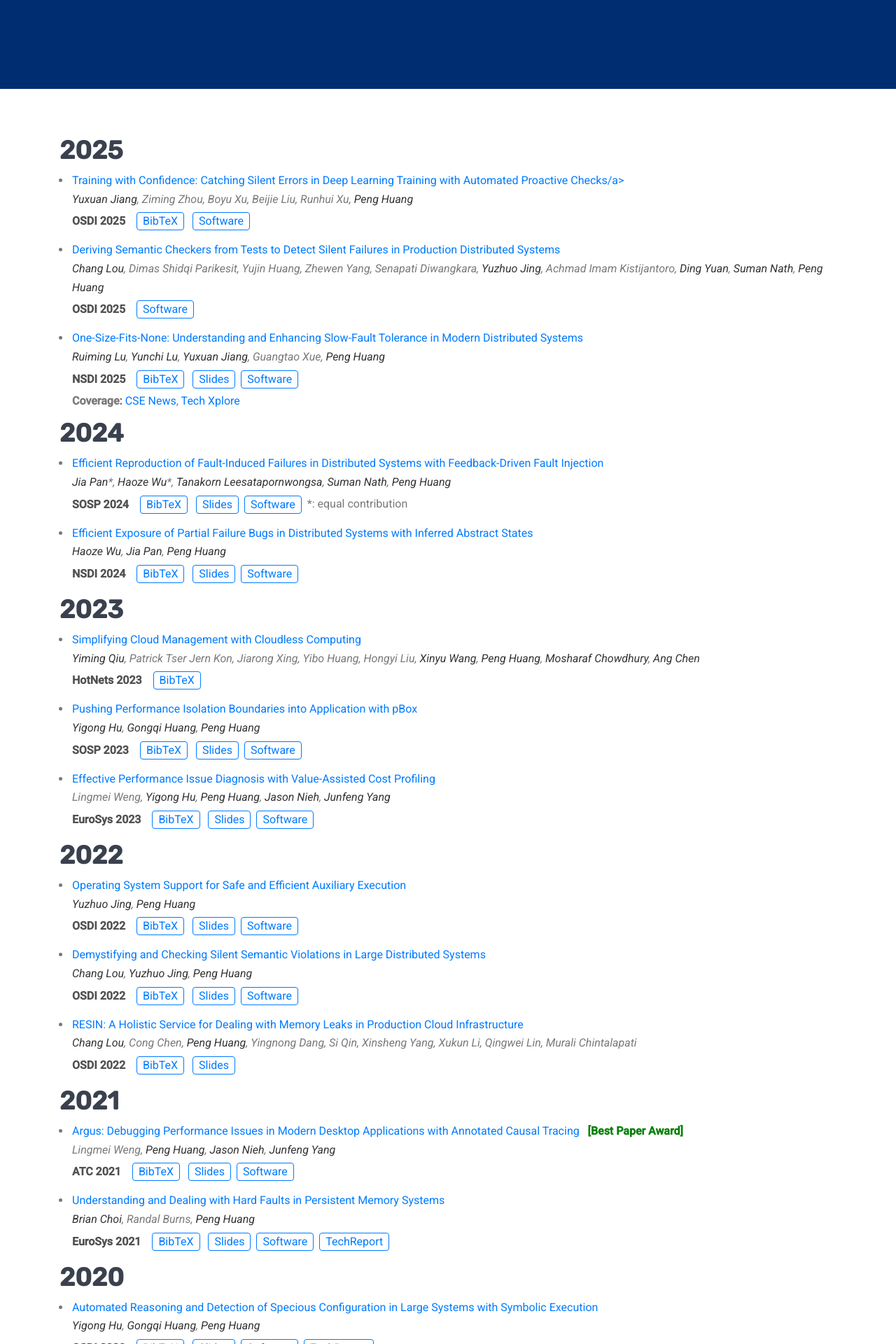
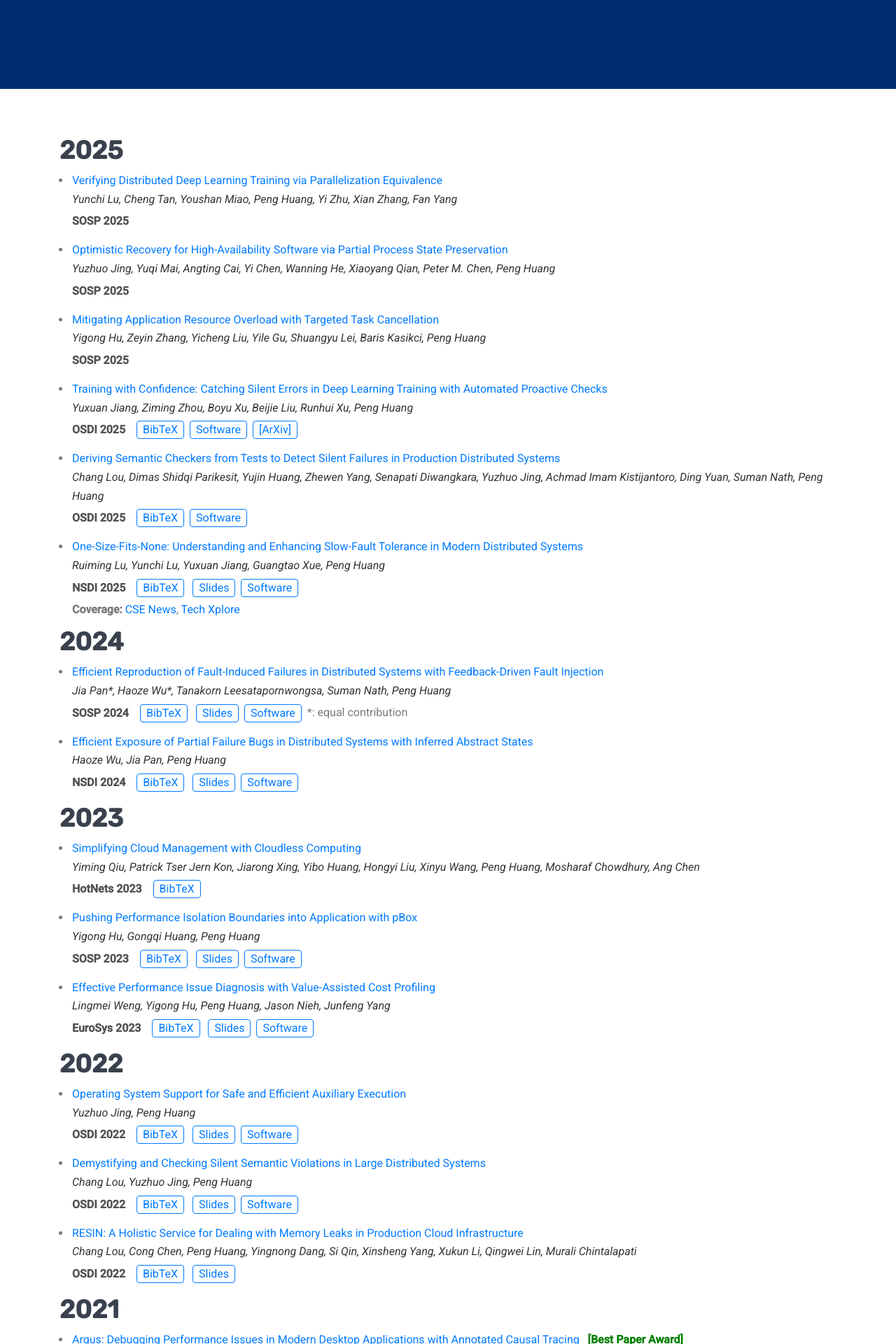
Before and after one commit to OrderLab/orderlab.github.io, a Jekyll site: the page built from pubs.html, in a window 1280 px wide. Shown: the part 413-2333 px from the top of the page at 70% size. Built offline with Jekyll 4.4.1, drawn with Linux system fonts in a browser that asks for light colours.

Commit message:
update pubs

```diff
--- a/_includes/head.html
+++ b/_includes/head.html
@@ -17,4 +17,5 @@
   <link rel="stylesheet" href="{{ '/vendors/flaticon/flaticon.css' | relative_url }}" />
   <link rel="stylesheet" href="{{ '/vendors/owl-carousel/owl.carousel.min.css' | relative_url }}">
   <link rel="stylesheet" href="{{ '/assets/css/style.css' | relative_url }}">
+  <link rel="stylesheet" href="{{ '/assets/css/site.css' | relative_url }}">
 </head>
--- a/_layouts/publication.html
+++ b/_layouts/publication.html
@@ -1,3 +1,5 @@
+<section class="section-margin">
+    <div class="container">
 {%- assign allpubs = site.data.allpubs -%}
 {%- assign prevyear = null -%}
 {%- for pub in allpubs -%}
@@ -12,3 +14,5 @@
   {%- include pubitem.html pub=pub -%}
 {%- endfor %}
       </ul>
+    </div>
+</section>
--- /dev/null
+++ b/assets/css/site.css
@@ -0,0 +1,3 @@
+.authorlist i {
+  color: #333;
+}
--- a/pubs.html
+++ b/pubs.html
@@ -3,19 +3,33 @@ layout: default
 title: Publications
 ---
 <section class="section-margin">
-	<div class="container">
+    <div class="container">
       <h2 id="publications">2025</h2>
       <ul class="publications">
         <li>
-          <a target="_blank" href="paper/traincheck-osdi25-preprint.pdf">Training with Confidence: Catching Silent Errors in Deep Learning Training with Automated Proactive Checks/a><br>
-          <span class="authorlist"><i><a href="https://essoz.github.io" class="nodec">Yuxuan Jiang</a>, </i><i>Ziming Zhou, </i><i>Boyu Xu, </i><i>Beijie Liu, </i><i>Runhui Xu, </i><i><a href="https://web.eecs.umich.edu/~ryanph" class="nodec">Peng Huang</a><br></i></span>
-          <a target="_blank" href="https://www.usenix.org/conference/osdi25" class="conf"><b>OSDI 2025</b></a>&nbsp;&nbsp;<a target="_blank" class="btn btn-outline-primary publinkitem" href="paper/traincheck-osdi25.bib">BibTeX</a>
-          &nbsp;&nbsp;<a target="_blank" class="btn btn-outline-primary publinkitem" href="https://github.com/OrderLab/TrainCheck">Software</a>
+          <a target="_blank" href="#">Verifying Distributed Deep Learning Training via Parallelization Equivalence</a><br>
+          <span class="authorlist"><i><a href="https://mercury-browser-ede.notion.site/yunchi" class="nodec">Yunchi Lu</a>, </i><i><a href="https://naizhengtan.github.io" class="nodec">Cheng Tan</a>, </i><i><a href="https://www.microsoft.com/en-us/research/people/yomia" class="nodec">Youshan Miao</a>, </i><i><a href="https://web.eecs.umich.edu/~ryanph" class="nodec">Peng Huang</a>, </i><i><a href="https://www.microsoft.com/en-us/research/people/yizhu1" class="nodec">Yi Zhu</a>, </i><i><a href="https://www.microsoft.com/en-us/research/people/zhxian" class="nodec">Xian Zhang</a>, </i><i><a href="https://www.microsoft.com/en-us/research/people/fanyang" class="nodec">Fan Yang</a><br></i></span>
+          <a target="_blank" href="https://sigops.org/s/conferences/sosp/2025/" class="conf"><b>SOSP 2025</b></a>
         </li>
         <li>
-          <a target="_blank" href="#">Deriving Semantic Checkers from Tests to Detect Silent Failures in Production Distributed Systems</a><br>
+          <a target="_blank" href="#">Optimistic Recovery for High-Availability Software via Partial Process State Preservation</a><br>
+          <span class="authorlist"><i><a href="https://osdi.dev" class="nodec">Yuzhuo Jing</a>, </i><i>Yuqi Mai, </i><i>Angting Cai, </i><i><a href="https://chenyi.world" class="nodec">Yi Chen</a>, </i><i><a href="https://hwanning.netlify.app" class="nodec">Wanning He</a>, </i><i>Xiaoyang Qian, </i><i><a href="https://web.eecs.umich.edu/~pmchen" class="nodec">Peter M. Chen</a>, </i><i><a href="https://web.eecs.umich.edu/~ryanph" class="nodec">Peng Huang</a><br></i></span>
+          <a target="_blank" href="https://sigops.org/s/conferences/sosp/2025/" class="conf"><b>SOSP 2025</b></a>
+        </li>
+        <li>
+          <a target="_blank" href="#">Mitigating Application Resource Overload with Targeted Task Cancellation</a><br>
+          <span class="authorlist"><i><a href="https://yigonghu.github.io" class="nodec">Yigong Hu</a>, </i><i>Zeyin Zhang, </i><i>Yicheng Liu, </i><i>Yile Gu, </i><i>Shuangyu Lei, </i><i><a href="https://homes.cs.washington.edu/~baris" class="nodec">Baris Kasikci</a>, </i><i><a href="https://web.eecs.umich.edu/~ryanph" class="nodec">Peng Huang</a><br></i></span>
+          <a target="_blank" href="https://sigops.org/s/conferences/sosp/2025/" class="conf"><b>SOSP 2025</b></a>
+        </li>
+        <li>
+          <a target="_blank" href="paper/traincheck-osdi25-preprint.pdf">Training with Confidence: Catching Silent Errors in Deep Learning Training with Automated Proactive Checks</a><br>
+          <span class="authorlist"><i><a href="https://essoz.github.io" class="nodec">Yuxuan Jiang</a>, </i><i>Ziming Zhou, </i><i>Boyu Xu, </i><i>Beijie Liu, </i><i>Runhui Xu, </i><i><a href="https://web.eecs.umich.edu/~ryanph" class="nodec">Peng Huang</a><br></i></span>
+          <a target="_blank" href="https://www.usenix.org/conference/osdi25" class="conf"><b>OSDI 2025</b></a>&nbsp;&nbsp;<a target="_blank" class="btn btn-outline-primary publinkitem" href="paper/traincheck-osdi25.bib">BibTeX</a>&nbsp;&nbsp;<a target="_blank" class="btn btn-outline-primary publinkitem" href="https://github.com/OrderLab/TrainCheck">Software</a>&nbsp;&nbsp;<a target="_blank" role="button" class="btn btn-outline-primary publinkitem" href="https://www.arxiv.org/abs/2506.14813">[ArXiv]</a>
+        </li>
+        <li>
+          <a target="_blank" href="paper/t2c-osdi25-preprint.pdf">Deriving Semantic Checkers from Tests to Detect Silent Failures in Production Distributed Systems</a><br>
           <span class="authorlist"><i><a href="https://www.cs.jhu.edu/~chlou/about" class="nodec">Chang Lou</a>, </i><i>Dimas Shidqi Parikesit, </i><i>Yujin Huang, </i><i>Zhewen Yang, </i><i>Senapati Diwangkara, </i><i><a href="https://osdi.dev" class="nodec">Yuzhuo Jing</a>, </i><i>Achmad Imam Kistijantoro, </i><i><a href="http://www.eecg.toronto.edu/~yuan" class="nodec">Ding Yuan</a>, </i><i><a href="https://www.microsoft.com/en-us/research/people/sumann" class="nodec">Suman Nath</a>, </i><i><a href="https://web.eecs.umich.edu/~ryanph" class="nodec">Peng Huang</a><br></i></span>
-          <a target="_blank" href="https://www.usenix.org/conference/osdi25" class="conf"><b>OSDI 2025</b></a>&nbsp;&nbsp;<a target="_blank" class="btn btn-outline-primary publinkitem" href="https://github.com/OrderLab/T2C">Software</a>
+          <a target="_blank" href="https://www.usenix.org/conference/osdi25" class="conf"><b>OSDI 2025</b></a>&nbsp;&nbsp;<a target="_blank" class="btn btn-outline-primary publinkitem" href="paper/t2c-osdi25.bib">BibTeX</a>&nbsp;&nbsp;<a target="_blank" class="btn btn-outline-primary publinkitem" href="https://github.com/OrderLab/T2C">Software</a>
         </li>
         <li>
           <a target="_blank" href="paper/xinda-nsdi25-preprint.pdf">One-Size-Fits-None: Understanding and Enhancing Slow-Fault Tolerance in Modern Distributed Systems</a><br>
@@ -50,13 +64,13 @@ title: Publications
         </li>
         <li>
           <a target="_blank" href="paper/pbox-sosp23.pdf">Pushing Performance Isolation Boundaries into Application with pBox</a><br>
-          <span class="authorlist"><i><a href="https://www.cs.jhu.edu/~yigonghu" class="nodec">Yigong Hu</a>, </i><i><a href="https://gongqihuang.com" class="nodec">Gongqi Huang</a>, </i><i><a href="https://web.eecs.umich.edu/~ryanph" class="nodec">Peng Huang</a><br></i></span>
+          <span class="authorlist"><i><a href="https://yigonghu.github.io" class="nodec">Yigong Hu</a>, </i><i><a href="https://gongqihuang.com" class="nodec">Gongqi Huang</a>, </i><i><a href="https://web.eecs.umich.edu/~ryanph" class="nodec">Peng Huang</a><br></i></span>
           <a target="_blank" href="https://sosp2023.mpi-sws.org" class="conf"><b>SOSP 2023</b></a>&nbsp;&nbsp;<a target="_blank" class="btn btn-outline-primary publinkitem" href="paper/pbox-sosp23.bib">BibTeX</a>
           &nbsp;&nbsp;<a target="_blank" role="button" class="btn btn-outline-primary publinkitem" href="slides/pbox_sosp23_slides.pdf">Slides</a>&nbsp;&nbsp;<a target="_blank" class="btn btn-outline-primary publinkitem" href="https://github.com/OrderLab/pBox">Software</a>
         </li>
         <li>
           <a target="_blank" href="paper/vprof-eurosys23.pdf">Effective Performance Issue Diagnosis with Value-Assisted Cost Profiling</a><br>
-          <span class="authorlist"><i>Lingmei Weng, </i><i><a href="https://www.cs.jhu.edu/~yigonghu" class="nodec">Yigong Hu</a>, </i><i><a href="https://web.eecs.umich.edu/~ryanph" class="nodec">Peng Huang</a>, </i><i><a href="http://www.cs.columbia.edu/~nieh" class="nodec">Jason Nieh</a>, </i><i><a href="http://www.cs.columbia.edu/~junfeng" class="nodec">Junfeng Yang</a><br></i></span>
+          <span class="authorlist"><i>Lingmei Weng, </i><i><a href="https://yigonghu.github.io" class="nodec">Yigong Hu</a>, </i><i><a href="https://web.eecs.umich.edu/~ryanph" class="nodec">Peng Huang</a>, </i><i><a href="http://www.cs.columbia.edu/~nieh" class="nodec">Jason Nieh</a>, </i><i><a href="http://www.cs.columbia.edu/~junfeng" class="nodec">Junfeng Yang</a><br></i></span>
           <a target="_blank" href="https://2023.eurosys.org" class="conf"><b>EuroSys 2023</b></a>&nbsp;&nbsp;<a target="_blank" class="btn btn-outline-primary publinkitem" href="paper/vprof-eurosys23.bib">BibTeX</a>
           &nbsp;&nbsp;<a target="_blank" role="button" class="btn btn-outline-primary publinkitem" href="slides/vprof_eurosys23_slides.pdf">Slides</a>&nbsp;&nbsp;<a target="_blank" class="btn btn-outline-primary publinkitem" href="https://github.com/wenglingmei/vprofAE">Software</a>
         </li>
@@ -104,7 +118,7 @@ title: Publications
       <ul class="publications">
         <li>
           <a target="_blank" href="paper/violet-osdi20.pdf">Automated Reasoning and Detection of Specious Configuration in Large Systems with Symbolic Execution</a><br>
-          <span class="authorlist"><i><a href="https://www.cs.jhu.edu/~yigonghu" class="nodec">Yigong Hu</a>, </i><i><a href="https://gongqihuang.com" class="nodec">Gongqi Huang</a>, </i><i><a href="https://web.eecs.umich.edu/~ryanph" class="nodec">Peng Huang</a><br></i></span>
+          <span class="authorlist"><i><a href="https://yigonghu.github.io" class="nodec">Yigong Hu</a>, </i><i><a href="https://gongqihuang.com" class="nodec">Gongqi Huang</a>, </i><i><a href="https://web.eecs.umich.edu/~ryanph" class="nodec">Peng Huang</a><br></i></span>
           <a target="_blank" href="https://www.usenix.org/conference/osdi20" class="conf"><b>OSDI 2020</b></a>&nbsp;&nbsp;<a target="_blank" class="btn btn-outline-primary publinkitem" href="paper/violet-osdi20.bib">BibTeX</a>
           &nbsp;&nbsp;<a target="_blank" role="button" class="btn btn-outline-primary publinkitem" href="slides/violet_osdi20_slides.pdf">Slides</a>&nbsp;&nbsp;<a target="_blank" class="btn btn-outline-primary publinkitem" href="https://github.com/OrderLab/violet">Software</a>&nbsp;&nbsp;<a target="_blank" role="button" class="btn btn-outline-primary publinkitem" href="paper/violet-tech-report.pdf">TechReport</a>
         </li>
@@ -126,7 +140,7 @@ title: Publications
         </li>
         <li>
           <a target="_blank" href="paper/sdig-aaai20-workshop.pdf">Scaling Performance Issue Detection and Diagnosis in Cloud Infrastructures</a><br>
-          <span class="authorlist"><i><a href="https://www.cs.jhu.edu/~yigonghu" class="nodec">Yigong Hu</a>, </i><i>Ze Li, </i><i><a href="https://web.eecs.umich.edu/~ryanph" class="nodec">Peng Huang</a>, </i><i>Suhas Pinnamaneni, </i><i>Francis David, </i><i>Yingnong Dang, </i><i>Murali Chintalapati<br></i></span>
+          <span class="authorlist"><i><a href="https://yigonghu.github.io" class="nodec">Yigong Hu</a>, </i><i>Ze Li, </i><i><a href="https://web.eecs.umich.edu/~ryanph" class="nodec">Peng Huang</a>, </i><i>Suhas Pinnamaneni, </i><i>Francis David, </i><i>Yingnong Dang, </i><i>Murali Chintalapati<br></i></span>
           <a target="_blank" href="https://cloudintelligenceworkshop.org" class="conf"><b>AAAI-20 Workshop on Cloud Intelligence</b></a>&nbsp;&nbsp;<a target="_blank" class="btn btn-outline-primary publinkitem" href="paper/sdig-aaai20.bib">BibTeX</a>
         </li>
 
@@ -146,7 +160,7 @@ title: Publications
         </li>
         <li>
           <a target="_blank" href="paper/leaseos-asplos19.pdf">A Case for Lease-Based, Utilitarian Resource Management on Mobile Devices</a>&nbsp;&nbsp;&nbsp;<b style="color:green">[Best Paper Award]</b><br>
-          <span class="authorlist"><i><a href="https://www.cs.jhu.edu/~yigonghu" class="nodec">Yigong Hu</a>, </i><i><a href="https://sylll.github.io" class="nodec">Suyi Liu</a>, </i><i><a href="https://web.eecs.umich.edu/~ryanph" class="nodec">Peng Huang</a><br></i></span>
+          <span class="authorlist"><i><a href="https://yigonghu.github.io" class="nodec">Yigong Hu</a>, </i><i><a href="https://sylll.github.io" class="nodec">Suyi Liu</a>, </i><i><a href="https://web.eecs.umich.edu/~ryanph" class="nodec">Peng Huang</a><br></i></span>
           <a target="_blank" href="https://asplos-conference.org" class="conf"><b>ASPLOS 2019</b></a>&nbsp;&nbsp;<a target="_blank" class="btn btn-outline-primary publinkitem" href="paper/leaseos.bib">BibTeX</a>
           &nbsp;&nbsp;<a target="_blank" role="button" class="btn btn-outline-primary publinkitem" href="slides/leaseos_asplos19_slides.pptx">Slides</a>&nbsp;&nbsp;<a target="_blank" class="btn btn-outline-primary publinkitem" href="https://orderlab.io/LeaseOS">Software</a><br><div class="press"><b>Coverage:</b> <a target="_blank" href="https://blog.acolyer.org/2019/05/31/lease-os">The Morning Paper</a> </div>
         </li>
@@ -280,5 +294,5 @@ title: Publications
         </li>
 
       </ul>
-  </div>
+    </div>
 </section>
```
Also changed, not shown: _data/allpubs.yml (+57 -2 lines), _data/authors.yml (+42 -1 lines), paper/t2c-osdi25.bib (added, +10 -0 lines), 2 other files.
